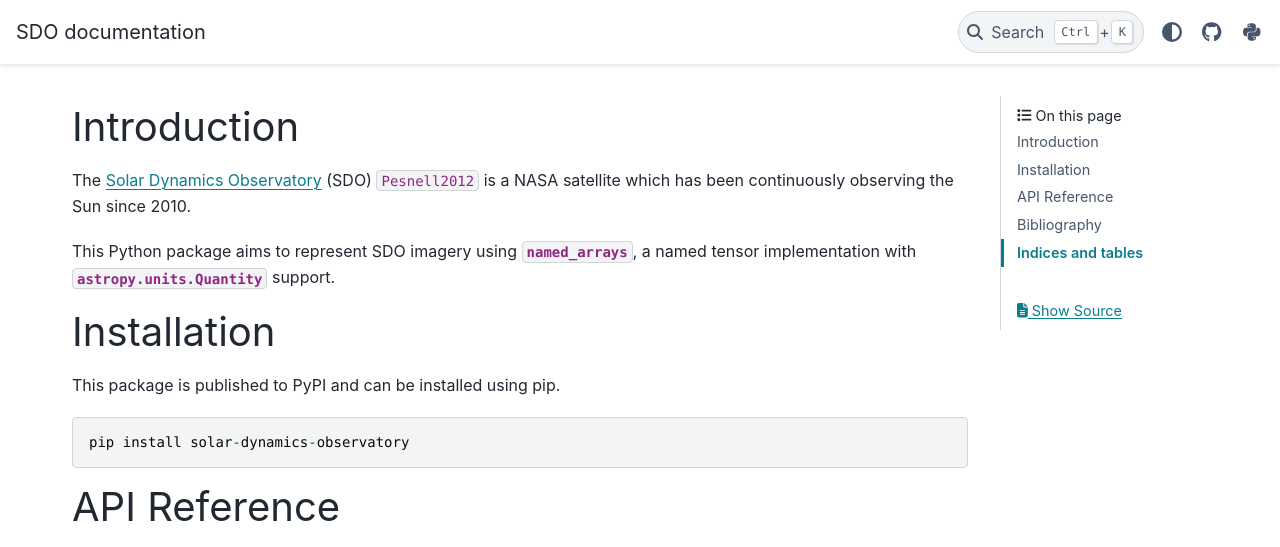
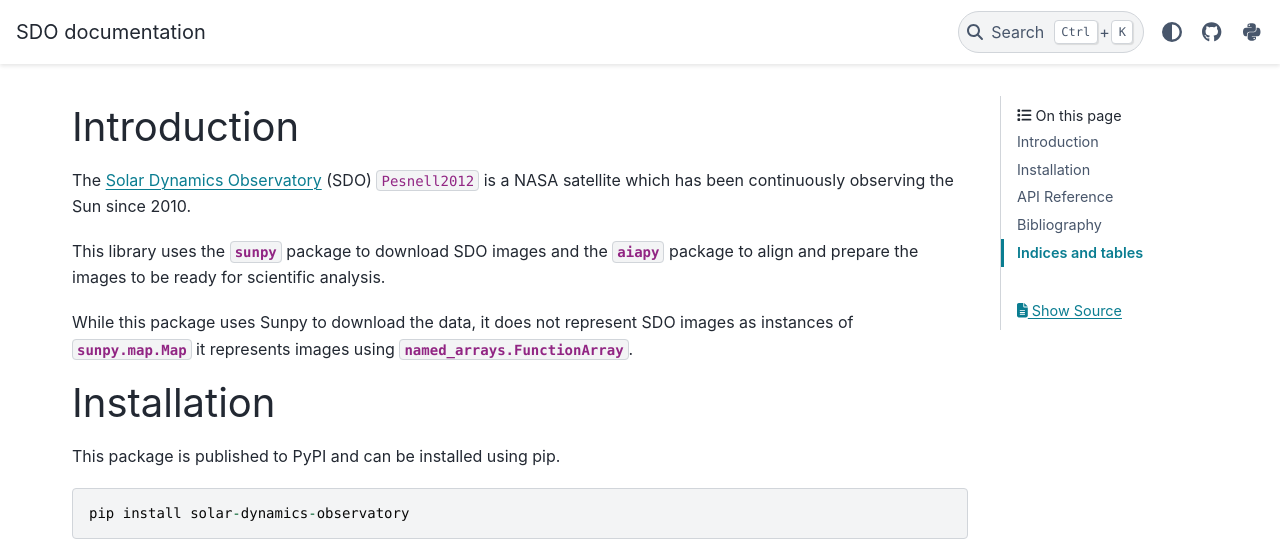
Before and after one commit to sun-data/solar-dynamics-observatory, a Sphinx documentation site: the page built from docs/index.rst, in a window 1280 px wide and 1215 px high. Shown: the top 547 px of the window. Built offline with Sphinx 7.4.7 and the PyData theme 0.15.4, drawn with Linux system fonts in a browser that asks for light colours; cross-references to code outside the pages are shown as plain code; grey boxes are pictures that could not be loaded.

Commit message:
Added short description to the documentation. (#7)
* Added short description to the documentation.

* fixes

```diff
--- a/docs/conf.py
+++ b/docs/conf.py
@@ -94,5 +94,7 @@
     'numpy': ('https://numpy.org/doc/stable/', None),
     'matplotlib': ('https://matplotlib.org/stable', None),
     'astropy': ('https://docs.astropy.org/en/stable/', None),
+    'sunpy': ('https://docs.sunpy.org/en/stable/', None),
+    'aiapy': ('https://aiapy.readthedocs.io/en/stable/', None),
     'named_arrays': ('https://named-arrays.readthedocs.io/en/stable/', None)
 }
--- a/docs/index.rst
+++ b/docs/index.rst
@@ -5,8 +5,13 @@
 :cite:p:`Pesnell2012` is a NASA satellite which has been continuously
 observing the Sun since 2010.
 
-This Python package aims to represent SDO imagery using :mod:`named_arrays`,
-a named tensor implementation with :class:`astropy.units.Quantity` support.
+This library uses the :mod:`sunpy` package to download SDO images
+and the :mod:`aiapy` package to align and prepare the
+images to be ready for scientific analysis.
+
+While this package uses Sunpy to download the data, it does not represent SDO
+images as instances of :obj:`sunpy.map.Map`
+it represents images using :class:`named_arrays.FunctionArray`.
 
 Installation
 ============
--- a/pyproject.toml
+++ b/pyproject.toml
@@ -15,6 +15,8 @@
 ]
 dependencies = [
     "astropy",
+    "sunpy",
+    "aiapy",
     "named-arrays==0.8",
 ]
 dynamic = ["version"]
```
